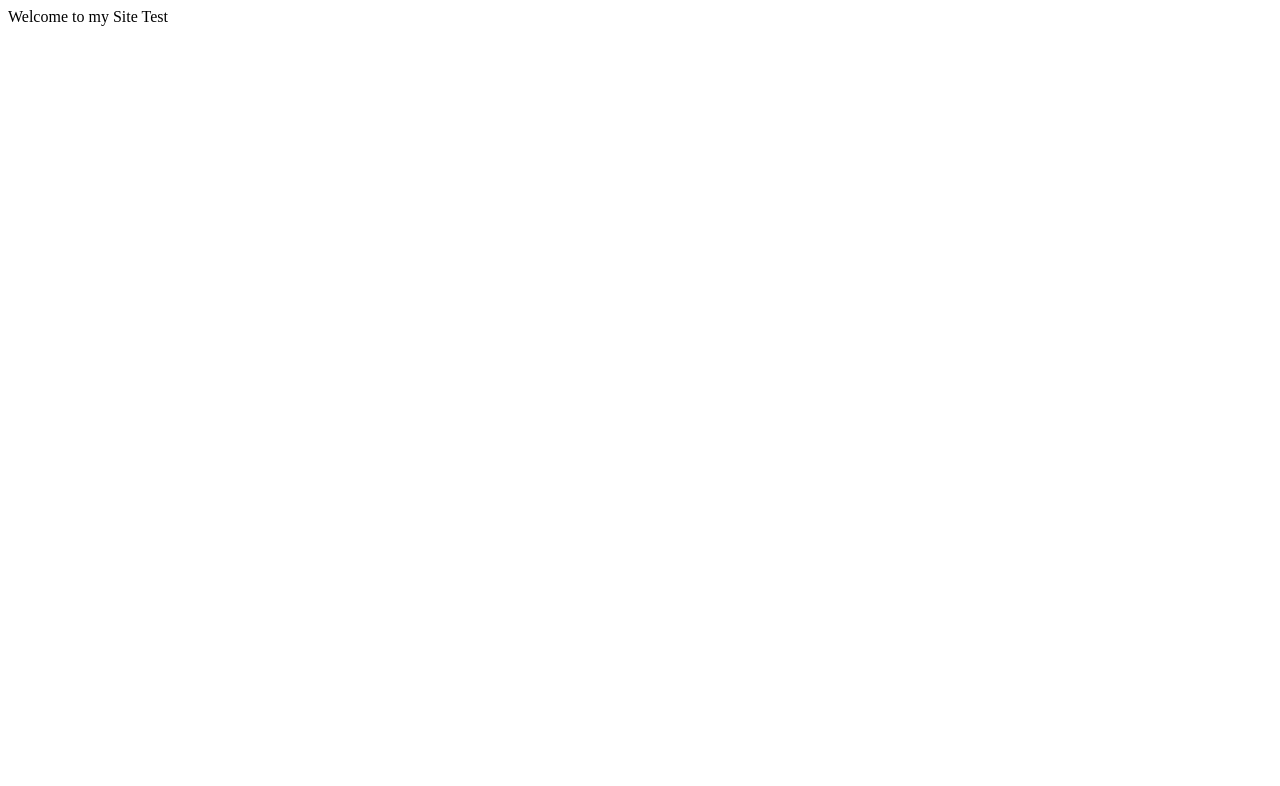
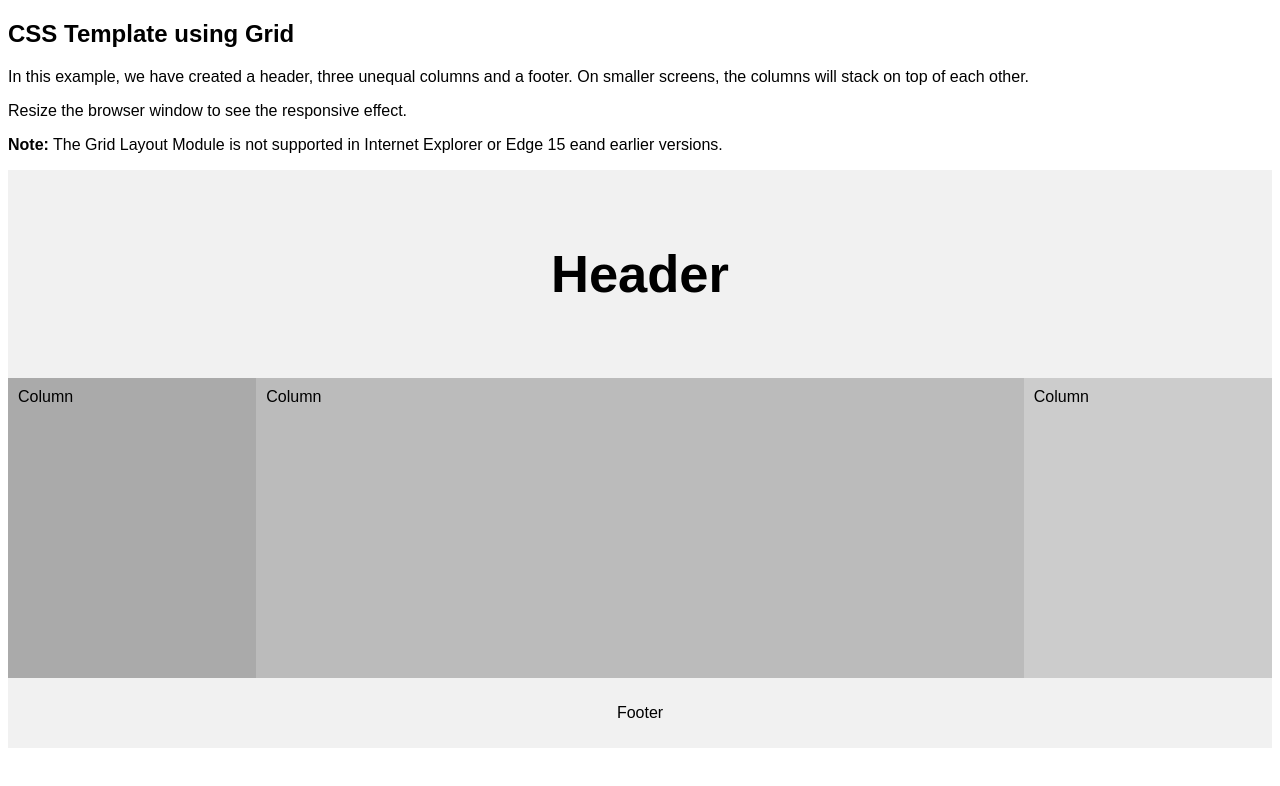
Before and after one commit to ZuhdiZahdeh/ZuhdiZahdeh, a plain HTML site: page index.html in a window 1280 px wide. Drawn offline with Linux system fonts and the light colour scheme.

Commit message:
Update index.html

```diff
--- a/index.html
+++ b/index.html
@@ -1,2 +1,97 @@
-Welcome to my Site
-Test
+<!DOCTYPE html>
+<html>
+<head>
+<style>
+* {
+  box-sizing: border-box;
+}
+
+body {
+  font-family: Arial, Helvetica, sans-serif;
+}
+
+/* Style the header */
+.header {
+  grid-area: header;
+  background-color: #f1f1f1;
+  padding: 30px;
+  text-align: center;
+  font-size: 35px;
+}
+
+/* The grid container */
+.grid-container {
+  display: grid;
+  grid-template-areas:
+    'header header header header header header'
+    'left middle middle middle middle right'
+    'footer footer footer footer footer footer';
+  /* grid-column-gap: 10px; - if you want gap between the columns */
+}
+
+.left,
+.middle,
+.right {
+  padding: 10px;
+  height: 300px; /* Should be removed. Only for demonstration */
+}
+
+/* Style the left column */
+.left {
+  grid-area: left;
+}
+
+/* Style the middle column */
+.middle {
+  grid-area: middle;
+}
+
+/* Style the right column */
+.right {
+  grid-area: right;
+}
+
+/* Style the footer */
+.footer {
+  grid-area: footer;
+  background-color: #f1f1f1;
+  padding: 10px;
+  text-align: center;
+}
+
+/* Responsive layout - makes the three columns stack on top of each other instead of next to each other */
+@media (max-width: 600px) {
+  .grid-container  {
+    grid-template-areas:
+      'header header header header header header'
+      'left left left left left left'
+      'middle middle middle middle middle middle'
+      'right right right right right right'
+      'footer footer footer footer footer footer';
+  }
+}
+</style>
+</head>
+<body>
+
+<h2>CSS Template using Grid</h2>
+<p>In this example, we have created a header, three unequal columns and a footer. On smaller screens, the columns will stack on top of each other.</p>
+<p>Resize the browser window to see the responsive effect.</p>
+<p><strong>Note:</strong> The Grid Layout Module is not supported in Internet Explorer or Edge 15 eand earlier versions.</p>
+
+<div class="grid-container">
+  <div class="header">
+    <h2>Header</h2>
+  </div>
+
+  <div class="left" style="background-color:#aaa;">Column</div>
+  <div class="middle" style="background-color:#bbb;">Column</div>
+  <div class="right" style="background-color:#ccc;">Column</div>
+
+  <div class="footer">
+    <p>Footer</p>
+  </div>
+</div>
+
+</body>
+</html>
```
